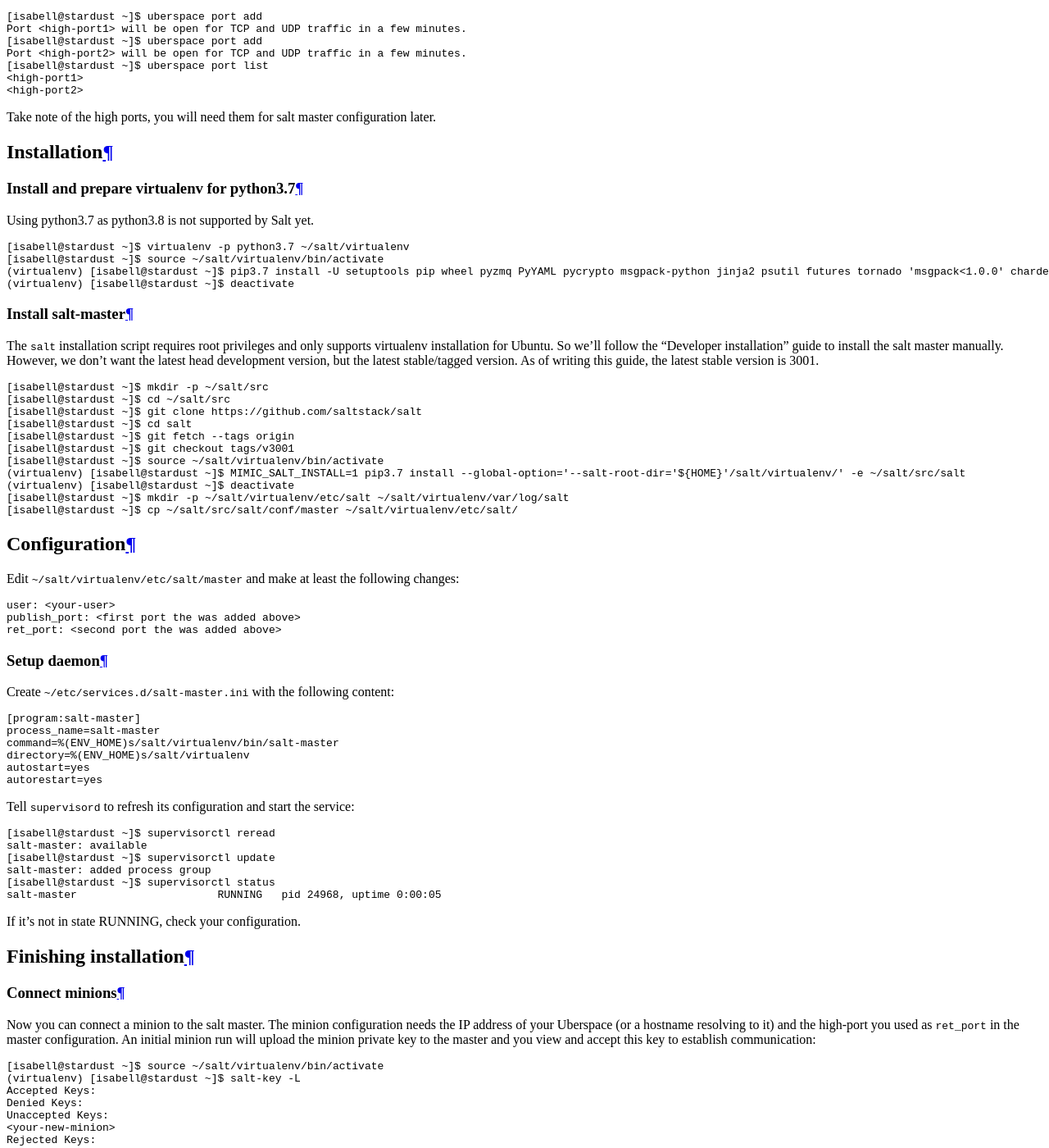
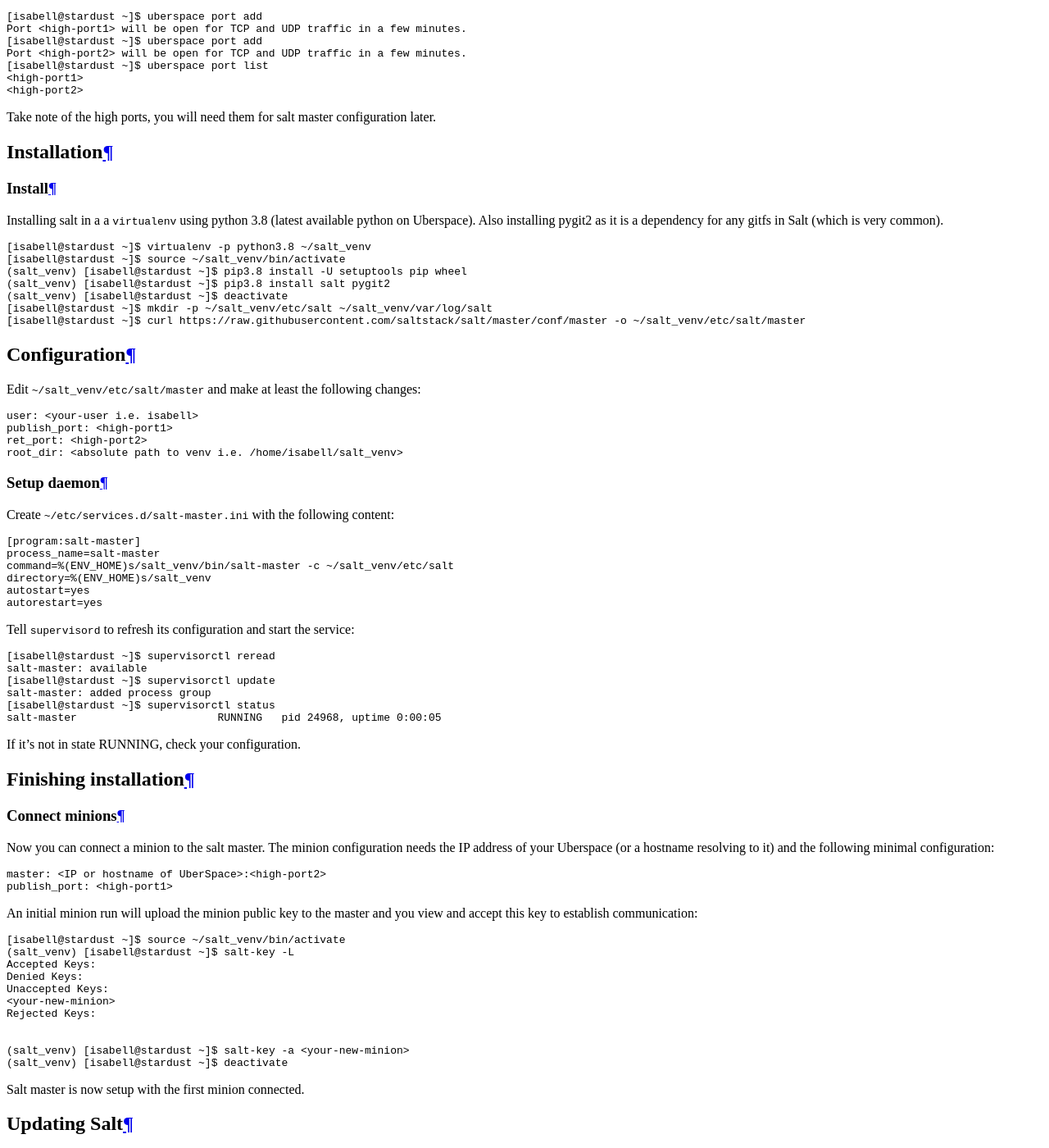
Before and after one commit to Uberspace/lab, a Sphinx documentation site: the page built from source/guide_salt.rst, in a window 1280 px wide and 1400 px high, scrolled down 3802 px. Shown: the whole window at 82% size. Built offline with Sphinx 7.4.7 and the Read the Docs theme 2.0.0, drawn with Linux system fonts in a browser that asks for light colours; some of the changed text lies outside the part shown.

Commit message:
Update guide_salt.rst
Switch from git-based src install to pip-based install (binary only, not suited for development)

```diff
--- a/source/guide_salt.rst
+++ b/source/guide_salt.rst
@@ -46,49 +46,33 @@
 Installation
 ============
 
-Install and prepare virtualenv for python3.7
---------------------------------------------
+Install
+-------
 
-Using python3.7 as python3.8 is not supported by Salt yet.
+Installing salt in a a ``virtualenv`` using python 3.8 (latest available python on Uberspace). Also installing pygit2 as it is a dependency for any gitfs in Salt (which is very common).
 
 .. code-block:: console
 
- [isabell@stardust ~]$ virtualenv -p python3.7 ~/salt/virtualenv
- [isabell@stardust ~]$ source ~/salt/virtualenv/bin/activate
- (virtualenv) [isabell@stardust ~]$ pip3.7 install -U setuptools pip wheel pyzmq PyYAML pycrypto msgpack-python jinja2 psutil futures tornado 'msgpack<1.0.0' chardet idna urllib3 certifi requests pycryptodomex distro
- (virtualenv) [isabell@stardust ~]$ deactivate
-
-
-Install salt-master
--------------------
-
-The ``salt`` installation script requires root privileges and only supports virtualenv installation for Ubuntu. So we'll follow the "Developer installation" guide to install the salt master manually. However, we don't want the latest head development version, but the latest stable/tagged version. As of writing this guide, the latest stable version is 3001.
-
-.. code-block:: console
-
- [isabell@stardust ~]$ mkdir -p ~/salt/src
- [isabell@stardust ~]$ cd ~/salt/src
- [isabell@stardust ~]$ git clone https://github.com/saltstack/salt
- [isabell@stardust ~]$ cd salt
- [isabell@stardust ~]$ git fetch --tags origin
- [isabell@stardust ~]$ git checkout tags/v3001
- [isabell@stardust ~]$ source ~/salt/virtualenv/bin/activate
- (virtualenv) [isabell@stardust ~]$ MIMIC_SALT_INSTALL=1 pip3.7 install --global-option='--salt-root-dir='${HOME}'/salt/virtualenv/' -e ~/salt/src/salt
- (virtualenv) [isabell@stardust ~]$ deactivate
- [isabell@stardust ~]$ mkdir -p ~/salt/virtualenv/etc/salt ~/salt/virtualenv/var/log/salt
- [isabell@stardust ~]$ cp ~/salt/src/salt/conf/master ~/salt/virtualenv/etc/salt/
+ [isabell@stardust ~]$ virtualenv -p python3.8 ~/salt_venv
+ [isabell@stardust ~]$ source ~/salt_venv/bin/activate
+ (salt_venv) [isabell@stardust ~]$ pip3.8 install -U setuptools pip wheel
+ (salt_venv) [isabell@stardust ~]$ pip3.8 install salt pygit2
+ (salt_venv) [isabell@stardust ~]$ deactivate
+ [isabell@stardust ~]$ mkdir -p ~/salt_venv/etc/salt ~/salt_venv/var/log/salt
+ [isabell@stardust ~]$ curl https://raw.githubusercontent.com/saltstack/salt/master/conf/master -o ~/salt_venv/etc/salt/master
 
 
 Configuration
 =============
 
-Edit ``~/salt/virtualenv/etc/salt/master`` and make at least the following changes:
+Edit ``~/salt_venv/etc/salt/master`` and make at least the following changes:
 
 .. code-block:: yaml
 
- user: <your-user>
- publish_port: <first port the was added above>
- ret_port: <second port the was added above>
+ user: <your-user i.e. isabell>
+ publish_port: <high-port1>
+ ret_port: <high-port2>
+ root_dir: <absolute path to venv i.e. /home/isabell/salt_venv>
 
 
 Setup daemon
@@ -100,8 +84,8 @@
 
  [program:salt-master]
  process_name=salt-master
- command=%(ENV_HOME)s/salt/virtualenv/bin/salt-master
- directory=%(ENV_HOME)s/salt/virtualenv
+ command=%(ENV_HOME)s/salt_venv/bin/salt-master -c ~/salt_venv/etc/salt
+ directory=%(ENV_HOME)s/salt_venv
  autostart=yes
  autorestart=yes
 
@@ -124,12 +108,19 @@
 Connect minions
 ---------------
 
-Now you can connect a minion to the salt master. The minion configuration needs the IP address of your Uberspace (or a hostname resolving to it) and the high-port you used as ``ret_port`` in the master configuration. An initial minion run will upload the minion private key to the master and you view and accept this key to establish communication:
+Now you can connect a minion to the salt master. The minion configuration needs the IP address of your Uberspace (or a hostname resolving to it) and the following minimal configuration:
+
+.. code-block:: yaml
+
+ master: <IP or hostname of UberSpace>:<high-port2>
+ publish_port: <high-port1>
+
+An initial minion run will upload the minion public key to the master and you view and accept this key to establish communication:
 
 .. code-block:: console
 
- [isabell@stardust ~]$ source ~/salt/virtualenv/bin/activate
- (virtualenv) [isabell@stardust ~]$ salt-key -L
+ [isabell@stardust ~]$ source ~/salt_venv/bin/activate
+ (salt_venv) [isabell@stardust ~]$ salt-key -L
  Accepted Keys:
  Denied Keys:
  Unaccepted Keys:
@@ -137,28 +128,23 @@
  Rejected Keys:
 
 
- (virtualenv) [isabell@stardust ~]$ salt-key -a <your-new-minion>
- (virtualenv) [isabell@stardust ~]$ deactivate
+ (salt_venv) [isabell@stardust ~]$ salt-key -a <your-new-minion>
+ (salt_venv) [isabell@stardust ~]$ deactivate
 
 Salt master is now setup with the first minion connected.
 
 Updating Salt
 =============
 
-Go to local clone, update it from origin, set the new tag and update the installation:
+Update Salt in ``virtualenv``:
 
 .. code-block:: console
 
- [isabell@stardust ~]$ cd ~/salt/src/salt
- [isabell@stardust ~]$ git fetch
- [isabell@stardust ~]$ git checkout tags/<new-version-tag>
- [isabell@stardust ~]$ source ~/salt/virtualenv/bin/activate
- (virtualenv) [isabell@stardust ~]$ MIMIC_SALT_INSTALL=1 pip3.7 install --global-option='--salt-root-dir='${HOME}'/salt/virtualenv/' -e ~/salt/src/salt
- (virtualenv) [isabell@stardust ~]$ deactivate
+ [isabell@stardust ~]$ source ~/salt_venv/bin/activate
+ (salt_venv) [isabell@stardust ~]$ pip3.8 install -U salt
+ (salt_venv) [isabell@stardust ~]$ deactivate
  [isabell@stardust ~]$ supervisorctl restart salt-master
 
-
-If the update fails with an error message similar to 'error: option --salt-root-dir not recognized' additional dependencies are required in the newer version. These have to installed like the initial installation dependencies.
 
 
 
```
